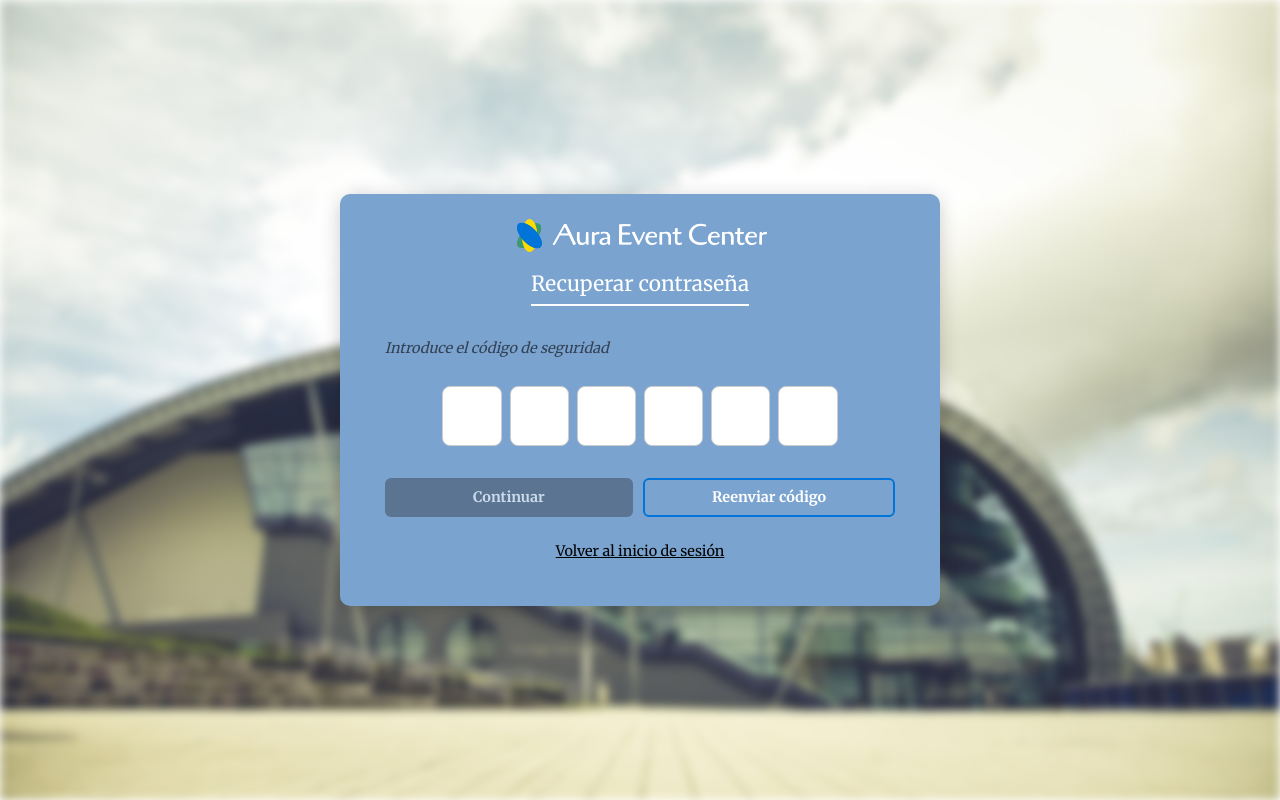
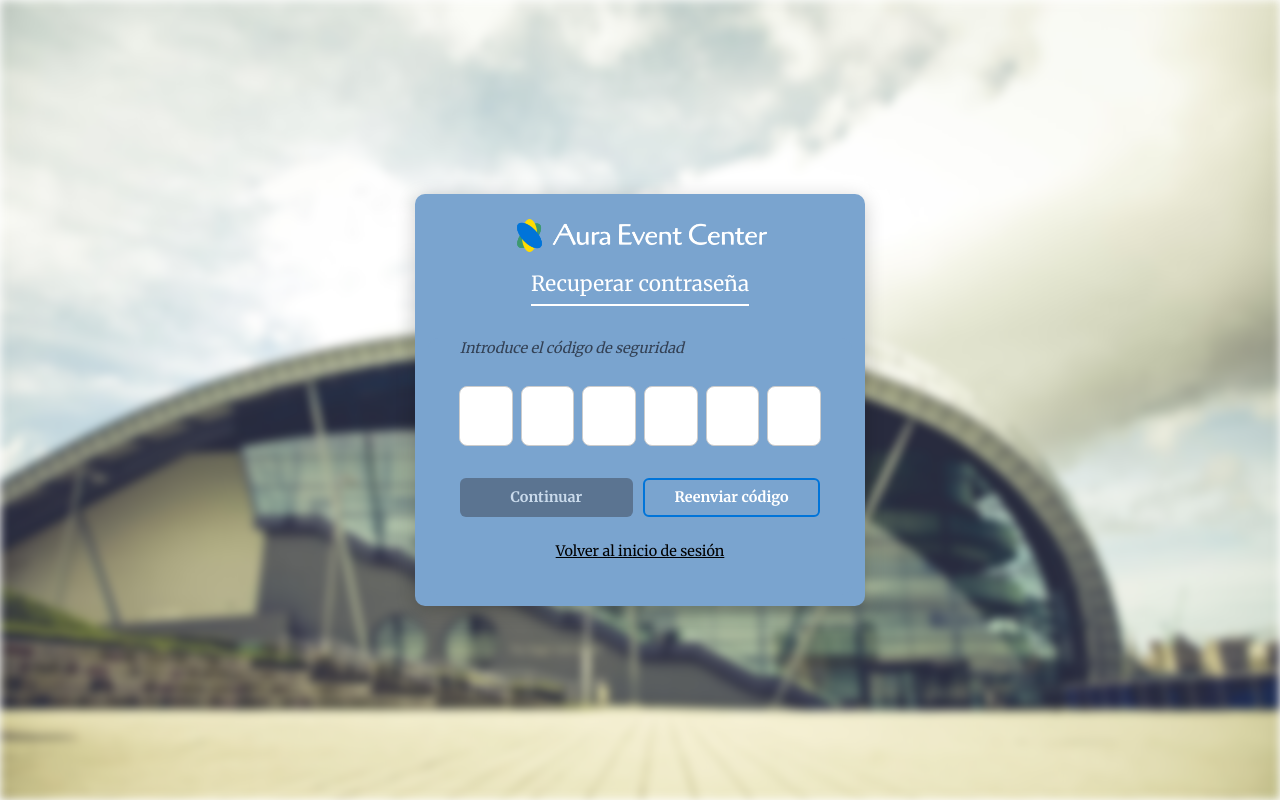
Before and after one commit to henoc03/AuraEventCenter, a React (Vite) app in the folder frontend/: page /verificar-codigo in a window 1280 px wide. Built offline with nearby package versions, Linux system fonts and the light colour scheme.

Commit message:
fix: auth box css

```diff
--- a/frontend/src/style/auth.css
+++ b/frontend/src/style/auth.css
@@ -31,7 +31,7 @@
   padding: 0.7rem 0.8rem;
   border-radius: 10px;
   width: 100%;
-  max-width: 75vh;
+  max-width: 450px;
   max-height: 97vh;
   overflow-y: auto;
   text-align: center;
@@ -198,7 +198,7 @@
 }
 
 .otp-input {
-  width: 3.7rem;
+  width: 3.35rem;
   height: 3.7rem;
   font-size: 1.5rem;
   text-align: center;
```
